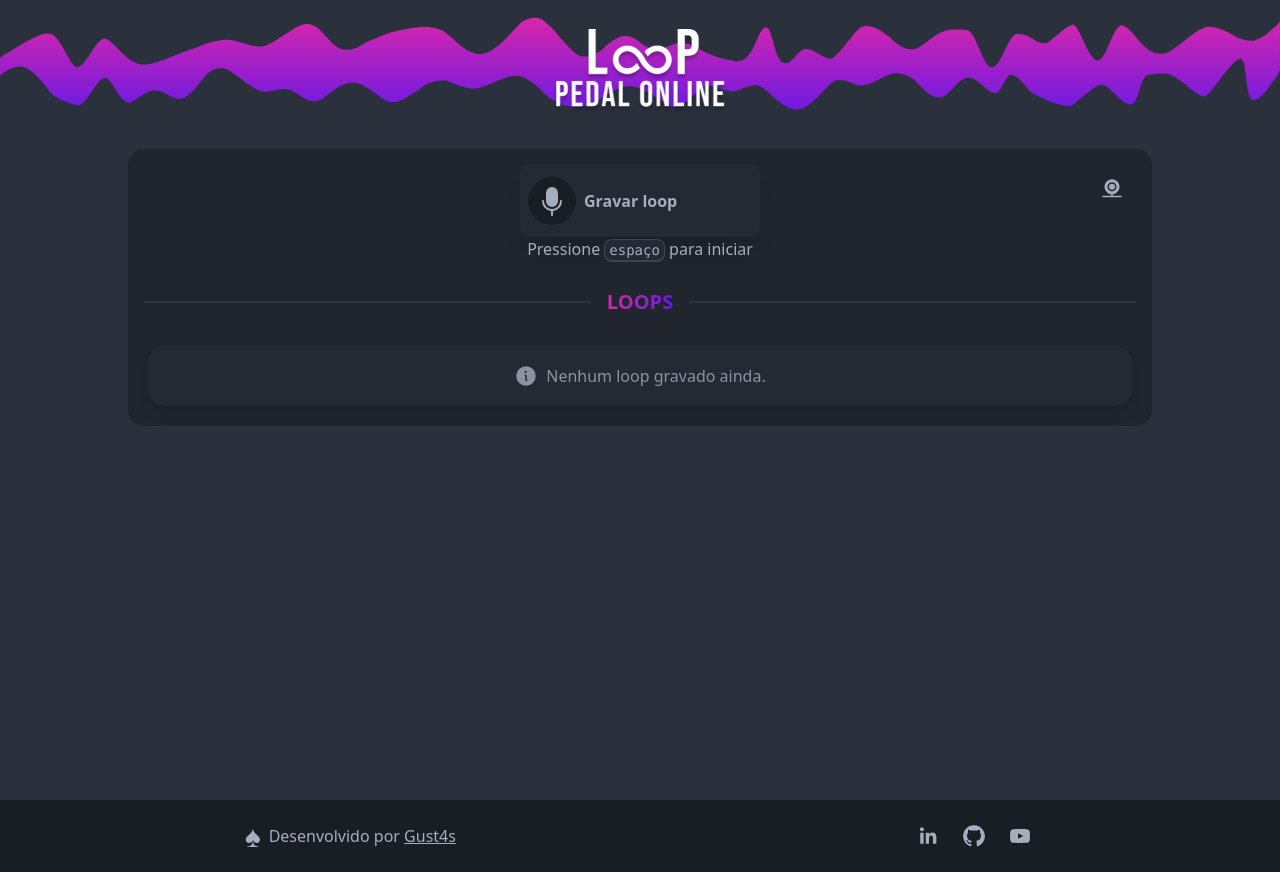
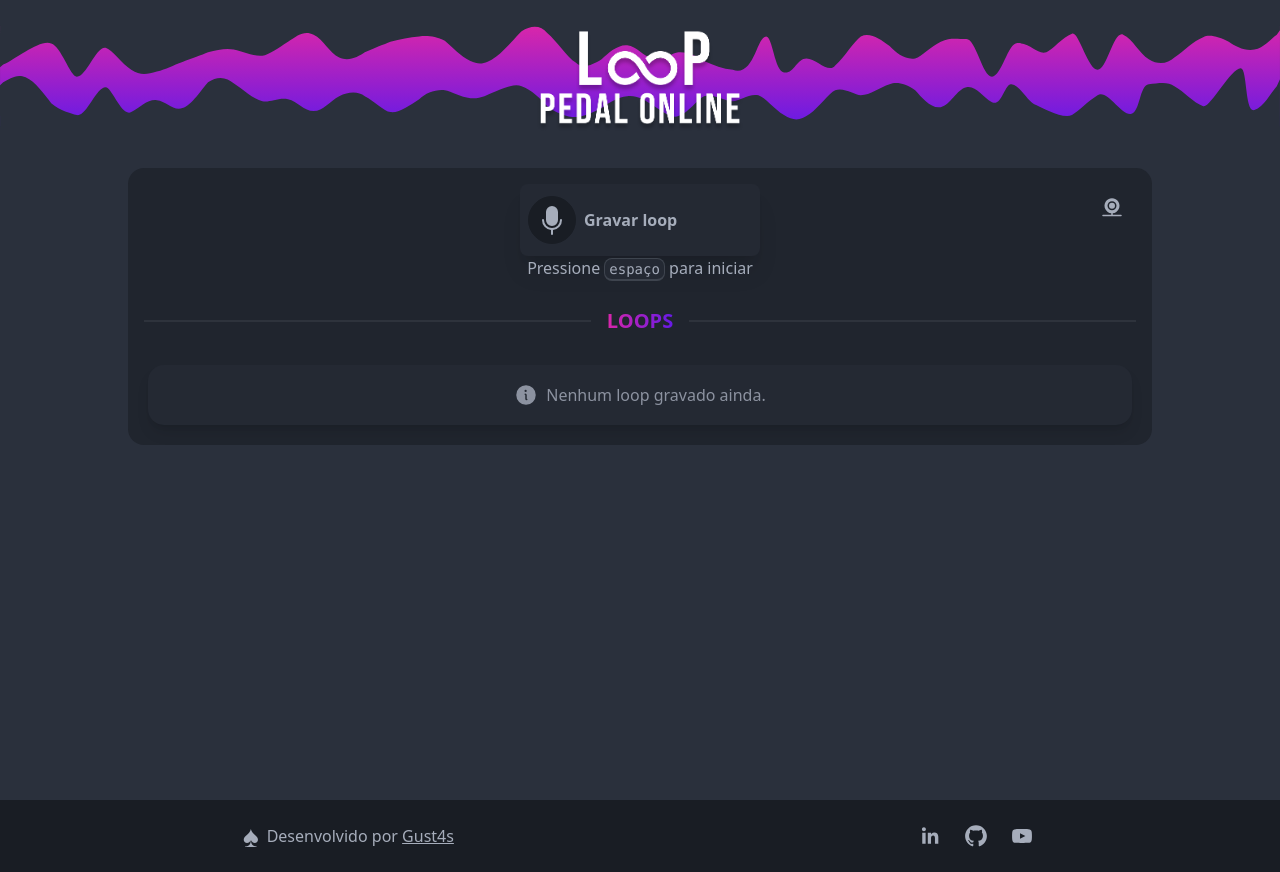
Before and after one commit to Gust4voSales/loop-pedal-online, a Next.js app: page /loop in a window 1280 px wide. Built offline with nearby package versions, Linux system fonts and the light colour scheme.

Commit message:
feat: add resposive design

```diff
--- a/src/app/layout.tsx
+++ b/src/app/layout.tsx
@@ -12,8 +12,8 @@ export default function RootLayout({ children }: { children: React.ReactNode })
       <body>
         {children}
 
-        <footer className="flex items-center justify-around p-4 bg-neutral text-neutral-content">
-          <div className="items-center">
+        <footer className="flex gap-2 items-center justify-between lg:justify-around max-sm:flex-col p-4 bg-neutral text-neutral-content">
+          <div>
             <p className="flex items-center gap-2">
               <span className="font-bold text-3xl">♠</span>
               <span>
--- a/src/app/loop/page.tsx
+++ b/src/app/loop/page.tsx
@@ -52,16 +52,16 @@ export default function Loop() {
 
   return (
     <div className="min-h-screen flex flex-col items-center gap-4">
-      <div className="flex relative mt-4 items-center justify-center">
+      <div className="flex relative mt-4 items-center justify-center min-h-[120px]">
         <Image alt="Background Logo" src={BgWave} className="w-full h-auto animate-blur" priority />
-        <Link href="/" className="absolute w-auto h-full min-h-[80px]">
+        <Link href="/" className="absolute w-auto h-full min-h-[120px] ">
           <Image alt="Logo - LoopPedalOnline" src={Title} className="w-full h-full" />
         </Link>
       </div>
 
-      <div className="w-full max-w-5xl mx-auto p-4 mt-4 bg-base-300 rounded-[var(--rounded-box)] animate-fade-bottom">
-        <div className="relative flex flex-col gap-4 items-center w-full">
-          <div className="flex gap-5">
+      <div className="w-full max-w-5xl p-4 m-4 bg-base-300 rounded-[--rounded-box] max-lg:w-[calc(100%-theme(spacing.4))] animate-fade-bottom">
+        <div className="relative flex flex-col gap-4 items-center w-full max-[360px]:items-start">
+          <div className="flex gap-5 flex-col md:flex-row">
             {useExpressionDetector && <ExpressionDetectorCam />}
 
             <div>
@@ -77,7 +77,7 @@ export default function Loop() {
                       {EXPRESSIONS.find((e) => e.id === targetExpression)?.text}
                     </span>
                   </span>
-                  <div className="flex">
+                  <div className="flex gap-1">
                     {targetsExpressions.map((target) => (
                       <TargetExpressionButton
                         key={target.expression}
@@ -97,7 +97,7 @@ export default function Loop() {
             </div>
           </div>
 
-          <div ref={parent} className="w-full p-1 mx-auto flex gap-2 flex-wrap">
+          <div ref={parent} className="w-full p-1 mx-auto flex gap-2 flex-wrap max-lg:justify-center max-lg:gap-4">
             {loopAudios.map((loop) => (
               <AudioPlayerCard audioLoop={loop} key={loop.name} />
             ))}
@@ -112,7 +112,7 @@ export default function Loop() {
             )}
           </div>
 
-          <div className="absolute right-0 top-0 flex flex-col">
+          <div className="absolute right-0 max-sm:-right-2 top-0 flex flex-col">
             <TooltipButton
               onClick={handleToggleExpressionDetector}
               className={`btn btn-ghost btn-circle swap ${!useExpressionDetector && "swap-active"}`}
--- a/src/app/page.tsx
+++ b/src/app/page.tsx
@@ -8,13 +8,13 @@ export default function Home() {
       <div className="hero-content flex-col lg:flex-row">
         <Image alt="Logo - LoopPedalOnline" src={Logo} className="w-80 h-auto animate-slide-top" priority />
 
-        <div className="max-w-md animate-slide-bottom">
-          <h1 className="text-5xl font-bold gradient-text">LoopPedal Online</h1>
-          <p className="py-6">
+        <div className="max-w-md flex flex-col items-center lg:items-start animate-slide-bottom">
+          <h1 className="text-5xl font-bold gradient-text text-center">LoopPedal Online</h1>
+          <p className="py-6 text-center lg:text-justify">
             Simulador de Loop Pedal com controle intuitivo através de expressões faciais capturadas pela webcam.
             Experimente agora e libere sua criatividade!
           </p>
-          <Link href="/loop" className="btn btn-primary">
+          <Link href="/loop" className="btn btn-primary w-fit">
             Começar
           </Link>
         </div>
--- a/src/components/AudioPlayerCard.tsx
+++ b/src/components/AudioPlayerCard.tsx
@@ -32,7 +32,7 @@ export function AudioPlayerCard({ audioLoop }: Props) {
   };
 
   return (
-    <div className="w-60 flex p-2 bg-base-200 rounded-[var(--rounded-btn)] shadow-xl prose">
+    <div className="w-60 max-sm:w-56 flex p-2 bg-base-200 rounded-[var(--rounded-btn)] shadow-xl prose">
       <div className="w-full flex items-center gap-2">
         <button className={`btn btn-circle swap ${!muted && "swap-active"}`}>
           <SpeakerSimpleHigh size={32} onClick={toggleMuted} className="swap-on" />
--- a/src/components/AudioRecorderCard.tsx
+++ b/src/components/AudioRecorderCard.tsx
@@ -61,7 +61,7 @@ export function AudioRecorderCard() {
     <div className="flex w-fit flex-col items-center">
       <div
         className={cx(
-          "w-60 flex p-2 rounded-[var(--rounded-btn)] shadow-xl prose",
+          "w-60 max-sm:w-52 flex p-2 rounded-[var(--rounded-btn)] shadow-xl prose",
           { "bg-base-200": status === STATUS.idle },
           { "bg-neutral": status === STATUS.waiting },
           { "bg-primary": status === STATUS.recording }
--- a/src/components/ExpressionDetectorCam.tsx
+++ b/src/components/ExpressionDetectorCam.tsx
@@ -109,14 +109,14 @@ export function ExpressionDetectorCam() {
     <div className="relative">
       <video
         ref={videoRef}
-        className={cx("w-60 min-h-[170px] h-auto rounded-[--rounded-box] border-2 animate-blur", {
+        className={cx("w-60 max-sm:w-52 h-auto rounded-[--rounded-box] border-2 animate-blur", {
           "border-primary": status === STATUS.recording,
           "border-transparent": status !== STATUS.recording,
-          "bg-base-100": videoRef.current === null,
+          "bg-base-100 min-h-[140px]": videoRef.current === null,
         })}
         muted
       />
-      <span className="absolute bottom-[2.5%] left-1/2 -translate-x-1/2 text-3xl">
+      <span className="absolute bottom-[2.5%] max-sm:bottom-[5%] left-1/2 -translate-x-1/2 text-3xl">
         {EXPRESSIONS_EMOJIS[lastExpression as keyof typeof EXPRESSIONS_EMOJIS]}
       </span>
     </div>
--- a/src/stores/LoopAudio/LoopAudio.ts
+++ b/src/stores/LoopAudio/LoopAudio.ts
@@ -46,7 +46,7 @@ export async function handleToggleRecordLoop() {
 
     temporarilyDisableCommands();
 
-    if (mediaRecorder)
+    if (mediaRecorder && currentTime > 0)
       setState({
         status: STATUS.waiting
       })
```
